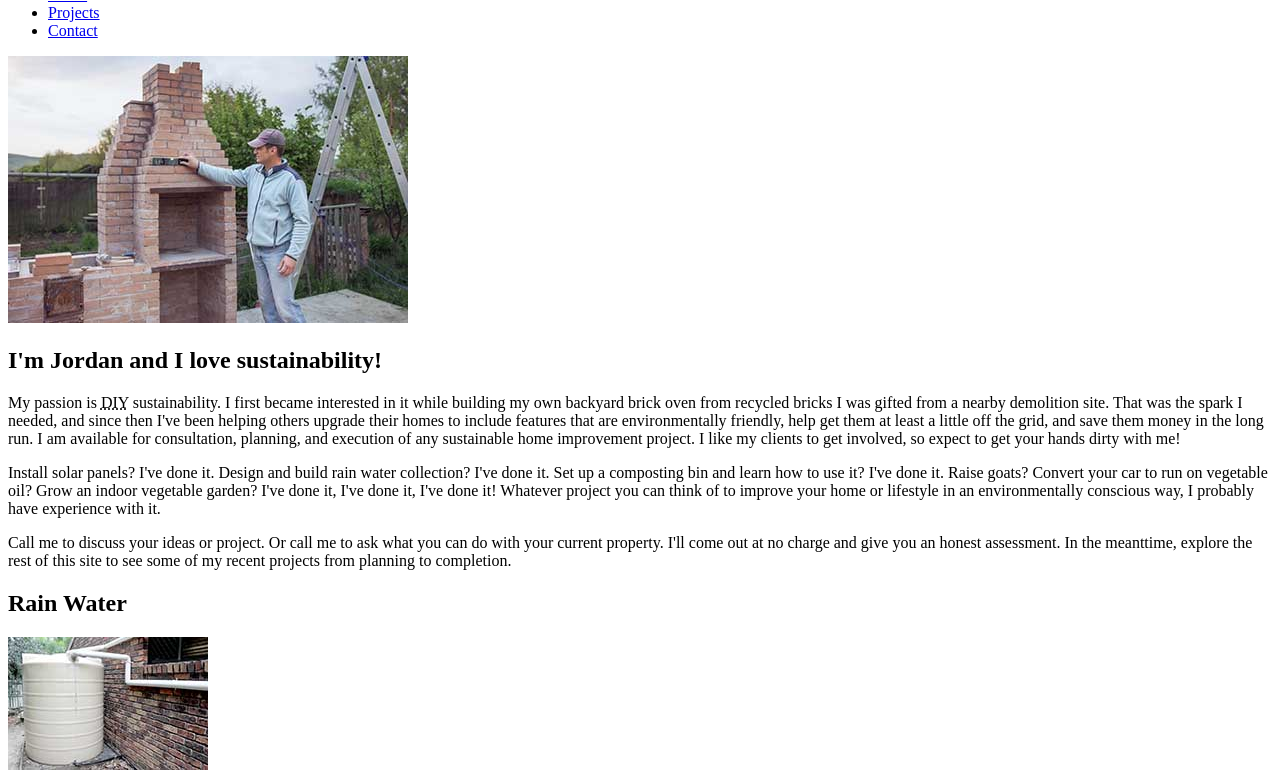
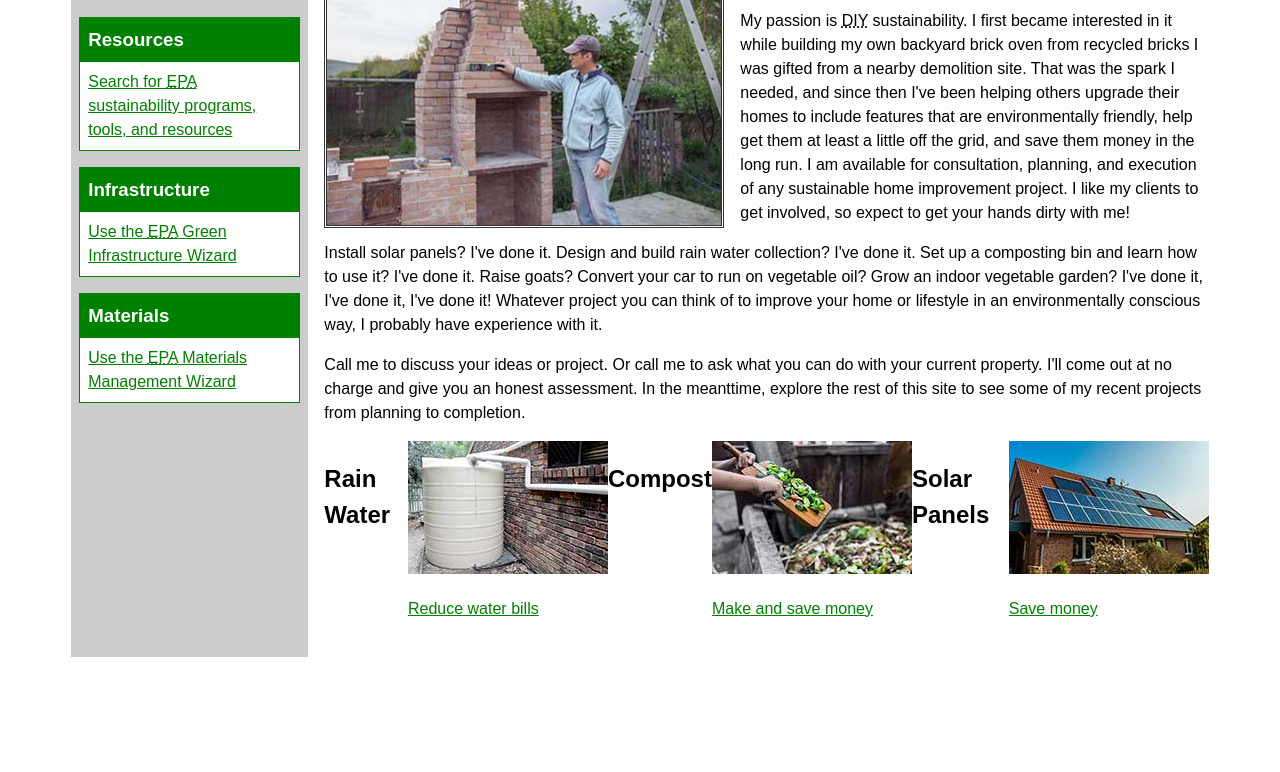
Before and after one commit to aburdett59/Sustainability-Website, a plain HTML site: page index.html in a window 1280 px wide. Shown: the part 214-986 px from the top of the page. After the commit the page ends 871 px from the top, so only its background shows below. Drawn offline with Linux system fonts and the light colour scheme.

Commit message:
Update index.html

```diff
--- a/index.html
+++ b/index.html
@@ -3,6 +3,7 @@
   <head>
     <meta charset="utf-8">
     <title>Sustainable Living by Jordan</title>
+    <link rel="stylesheet" href="css/sustain.css">
   </head>
 
   <body>
```
